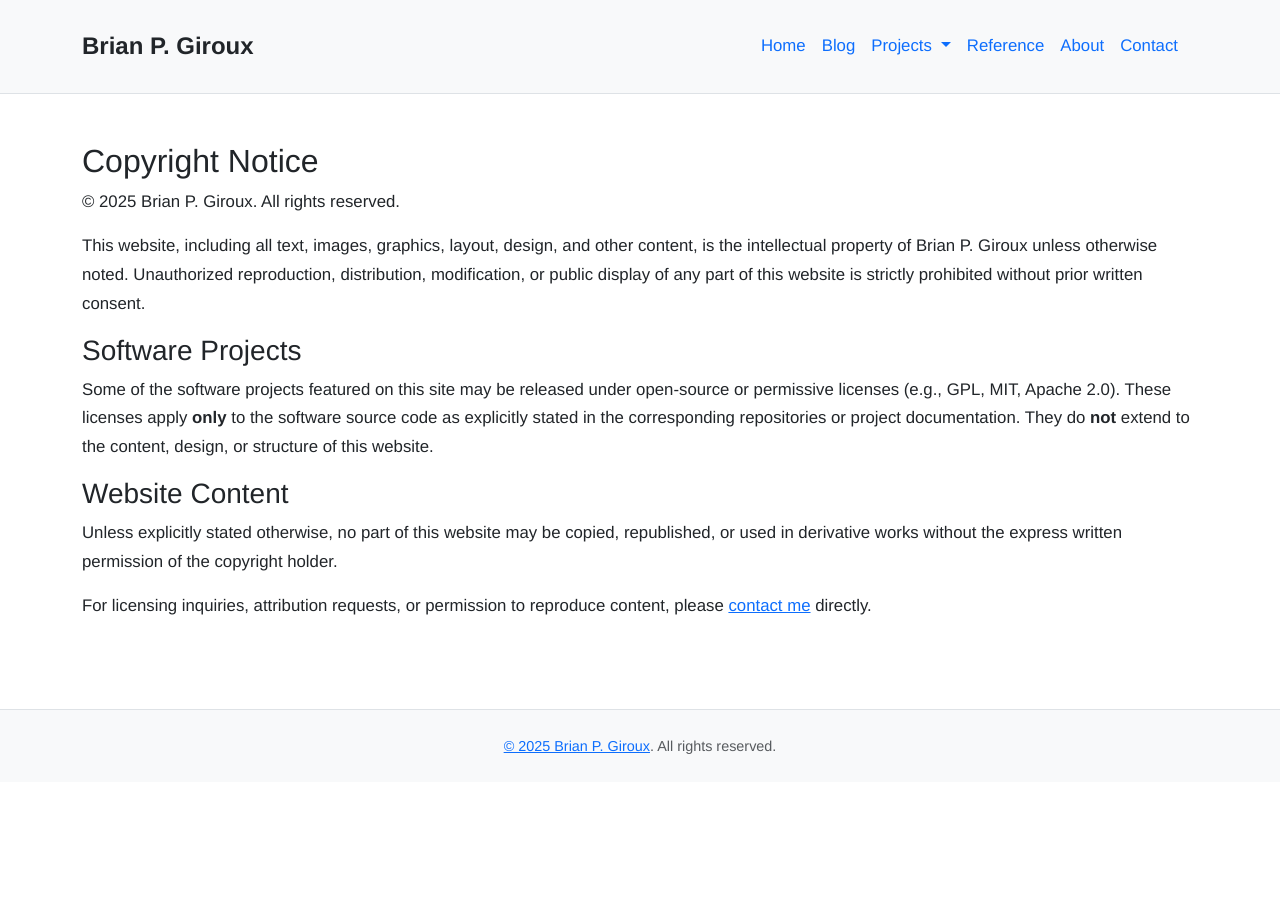
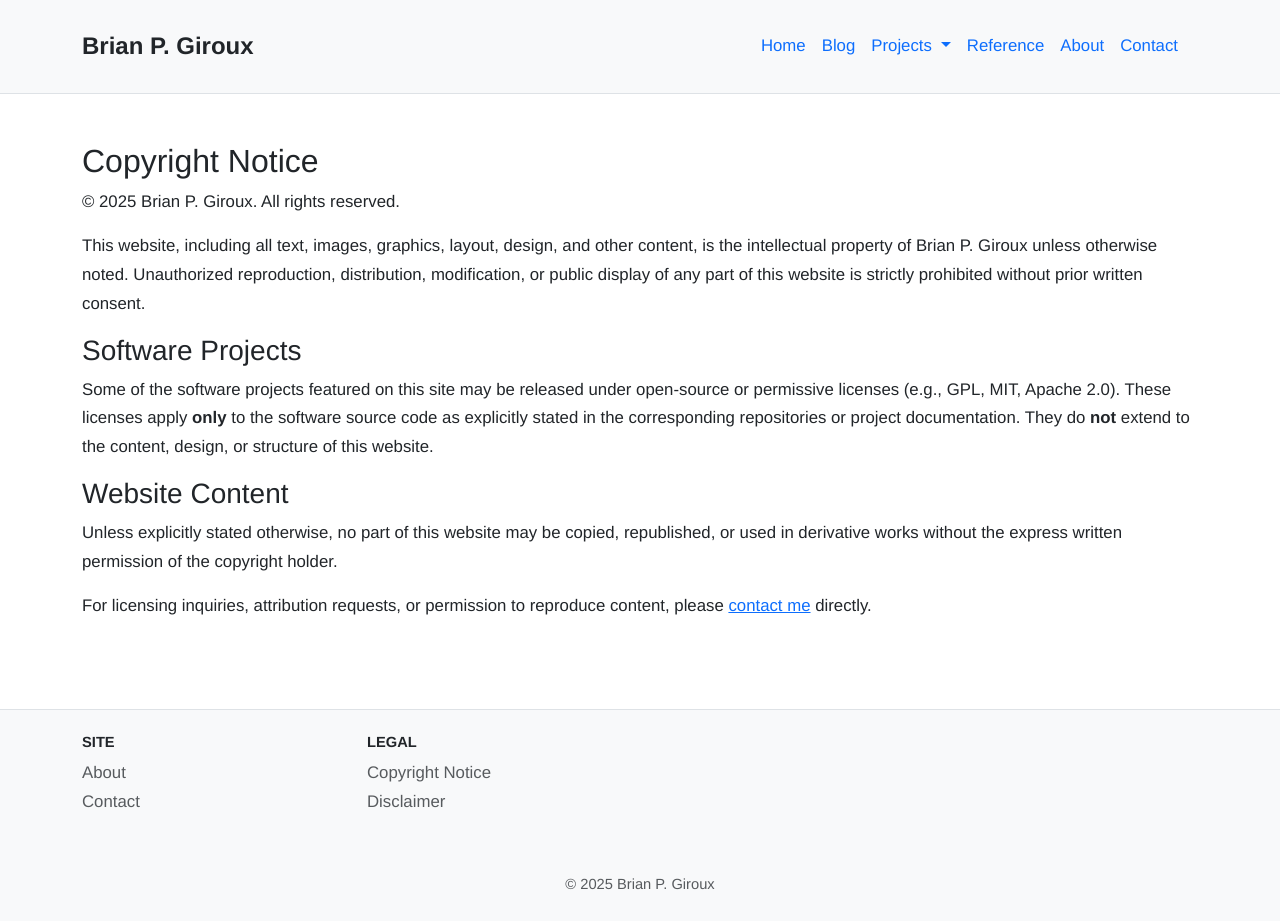
Before and after one commit to bpg1968/bgiroux.ca, a Jekyll site: the page built from legal/copyright.md, in a window 1280 px wide. Built offline with Jekyll 4.4.1, drawn with Linux system fonts in a browser that asks for light colours; before the commit the page ends 900 px from its top, so only the background shows below that.

Commit message:
Move About and Contact to footer

```diff
--- a/_includes/footer.html
+++ b/_includes/footer.html
@@ -1,5 +1,35 @@
-<footer class="bg-light text-center text-muted py-4 mt-5 border-top">
+<footer class="bg-light border-top py-4 mt-5">
   <div class="container">
-    <p class="mb-0"><a href="/legal/copyright/">&copy; {{ site.time | date: "%Y" }} Brian P. Giroux</a>. All rights reserved.</p>
+
+    <!-- Upper row: Two columns of links -->
+    <div class="row row-cols-1 row-cols-sm-2 row-cols-md-4">
+
+      <div class="col mb-3">
+        <h6 class="text-uppercase fw-bold small">Site</h6>
+        <ul class="list-unstyled">
+          <li><a href="/about/" class="text-decoration-none text-muted">About</a></li>
+          <li><a href="/contact/" class="text-decoration-none text-muted">Contact</a></li>
+        </ul>
+      </div>
+
+      <div class="col mb-3">
+        <h6 class="text-uppercase fw-bold small">Legal</h6>
+        <ul class="list-unstyled">
+          <li><a href="/legal/copyright/" class="text-decoration-none text-muted">Copyright Notice</a></li>
+          <li><a href="/legal/disclaimer/" class="text-decoration-none text-muted">Disclaimer</a></li>
+        </ul>
+      </div>
+
+      <!-- Optional: add more columns later -->
+
+    </div>
+
+    <!-- Bottom row: centered copyright -->
+    <div class="text-center mt-4 small text-muted">
+      <a href="/legal/copyright/" class="text-decoration-none text-muted">
+        &copy; {{ site.time | date: "%Y" }} {{ site.author.name }}
+      </a>
+    </div>
+
   </div>
 </footer>
```
Also changed, not shown: legal/copyright.md (+1 -1 lines).
